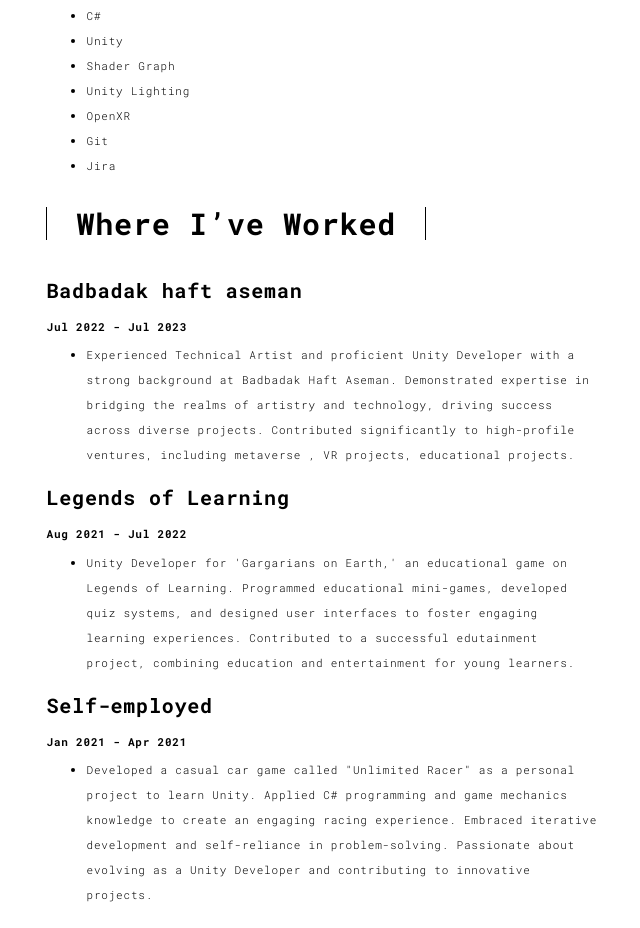
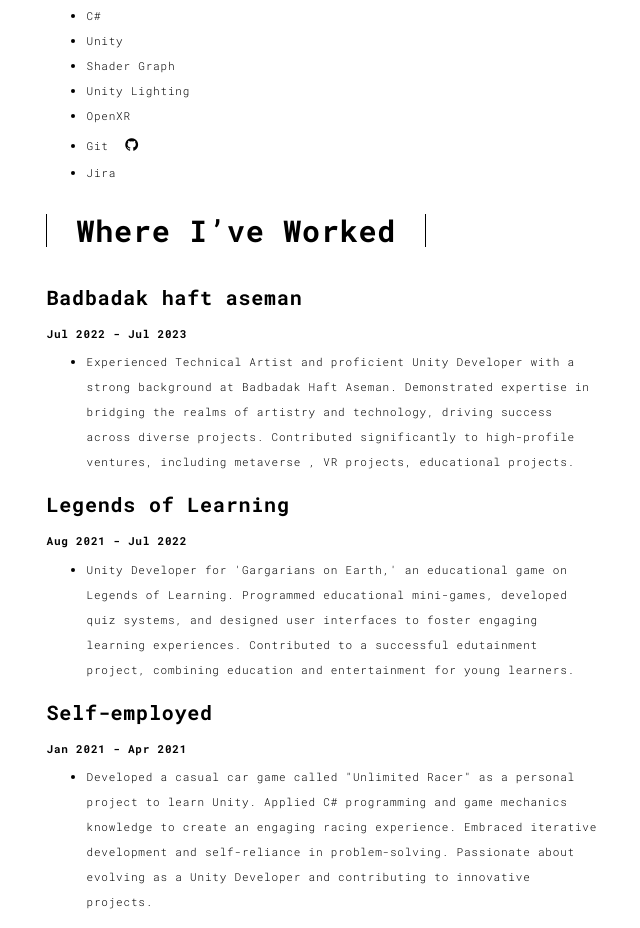
Before and after one commit to akbarjahangiri/akbarjahangiri.github.io, a plain HTML site: page about.html in a window 1280 px wide. Shown: the part 893-1821 px from the top of the page, without its empty margins (121-761 px from the left). Drawn offline with Linux system fonts and the light colour scheme.

Commit message:
git added

```diff
--- a/about.html
+++ b/about.html
@@ -94,7 +94,9 @@
                       <li>Shader Graph</li>
                       <li>Unity Lighting</li>
                       <li>OpenXR</li>
-                      <li>Git</li>
+                      <li>Git <a href="https://github.com/akbarjahangiri" title="sasaa" class="fa-icon">
+                        <i class="fa fa-github"></i>
+                      </a></li>
                       <li>Jira</li>
                     </ul>
                 </div>
```
